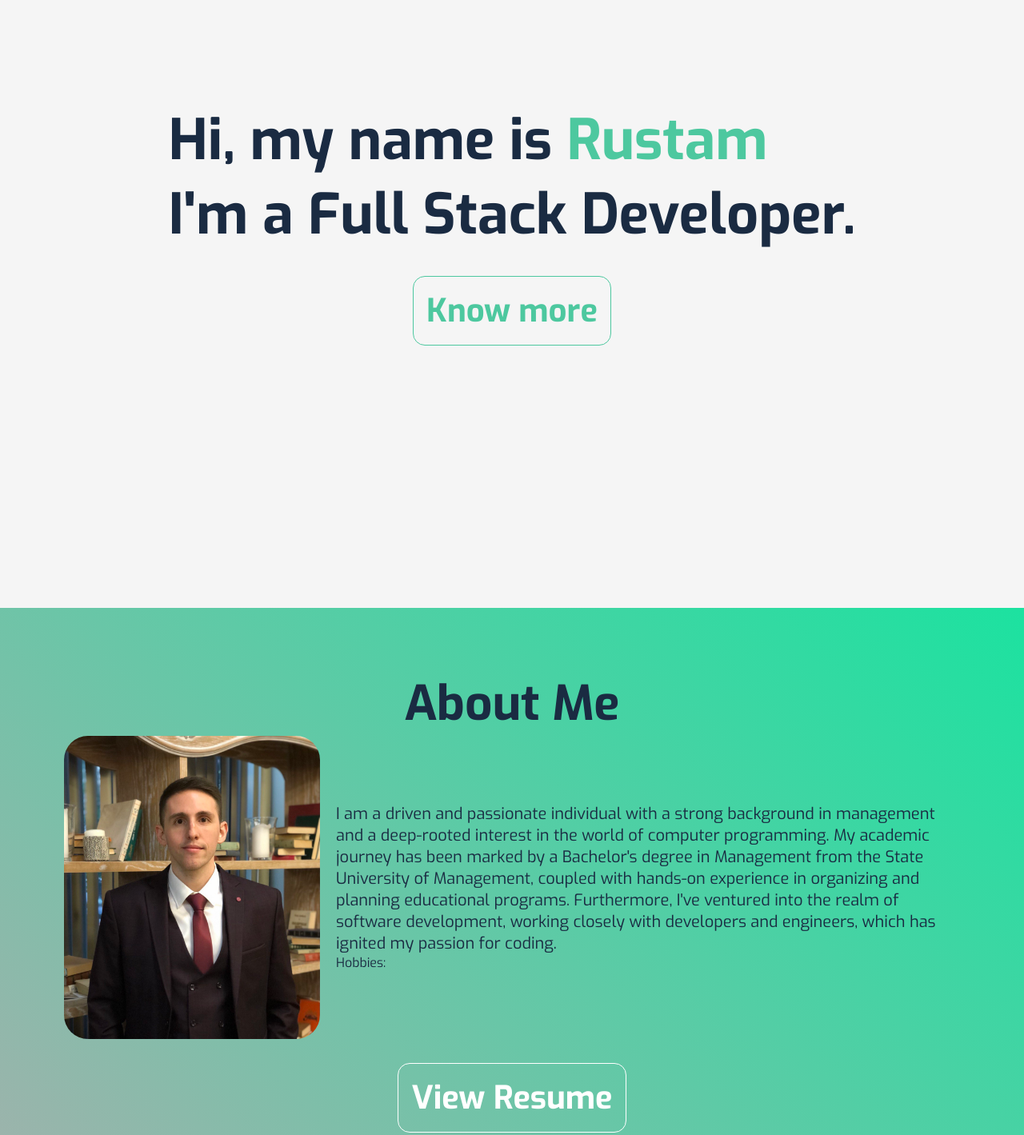
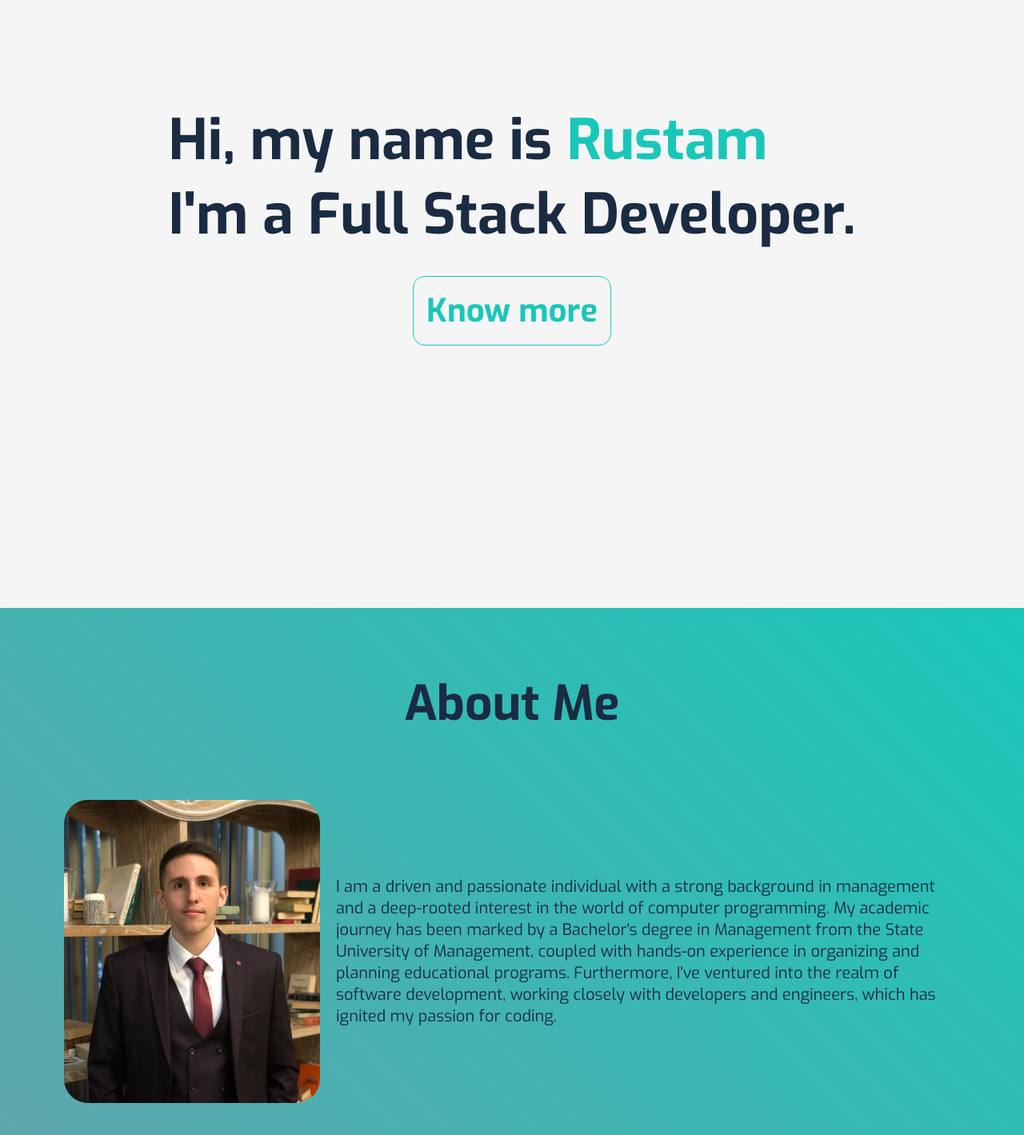
Before and after one commit to ARustam11/LabPortfolio, a plain HTML site: page index.html in a window 1280 px wide. Shown: the part 200-1619 px from the top of the page at 80% size. Drawn offline with Linux system fonts and the light colour scheme.

Commit message:
Add files via upload

```diff
--- a/index.html
+++ b/index.html
@@ -21,7 +21,7 @@
                 <img src="Assets/about-img.jpg" alt="Rustam Ainetdinov" class="about-me-img">
                 <div class="about-me-description">
                     <p class="about-me-text">I am a driven and passionate individual with a strong background in management and a deep-rooted interest in the world of computer programming. My academic journey has been marked by a Bachelor's degree in Management from the State University of Management, coupled with hands-on experience in organizing and planning educational programs. Furthermore, I've ventured into the realm of software development, working closely with developers and engineers, which has ignited my passion for coding.</p>
-                    <p class="about-me-hobby">Hobbies:</p>
+                    <!-- <p class="about-me-hobby">Hobbies:</p> -->
                 </div>
             </div>
             <a href="#resume-sect" class="about-me-button">View Resume</a>
--- a/style.css
+++ b/style.css
@@ -32,13 +32,13 @@ body {
 }
 
 .text-color-title {
-    color: rgb(77, 200, 159);
+    color: rgb(25, 199, 185);
 }
 
 .know-more-button {
-    border: 1px solid rgb(77, 200, 159);
+    border: 1px solid rgb(25, 199, 185);
     border-radius: 15px;
-    color: rgb(77, 200, 159);
+    color: rgb(25, 199, 185);
     text-decoration: none;
     font-size: 40px;
     font-weight: bold;
@@ -46,7 +46,7 @@ body {
 }
 
 .know-more-button:hover {
-    background-color: rgb(77, 200, 159);
+    background-color: rgb(25, 199, 185);
     color: #fff;
 }
 
@@ -55,11 +55,12 @@ body {
 
 
 .about-me-section {
-    background: linear-gradient(45deg, rgb(160, 178, 172), rgb(28, 226, 160));
+    background: linear-gradient(45deg, rgb(102, 162, 171), rgb(25, 199, 185));
     display: flex;
     align-items: center;
     flex-direction: column;
     padding: 5rem;
+    gap: 5rem;
 }
 
 .about-me-title {
@@ -131,7 +132,7 @@ body {
 
 
 .projects-section {
-    background: linear-gradient(45deg, rgb(160, 178, 172), rgb(28, 226, 160));
+    background: linear-gradient(45deg, rgb(102, 162, 171), rgb(25, 199, 185));
     display: flex;
     align-items: center;
     text-align: center;
@@ -197,7 +198,7 @@ body {
     width: 150px;
     background-color: #fff;
     border-radius: 15px;
-    color: rgb(77, 200, 159);
+    color: rgb(25, 199, 185);
     text-decoration: none;
     font-size: 20px;
     font-weight: bold;
```
